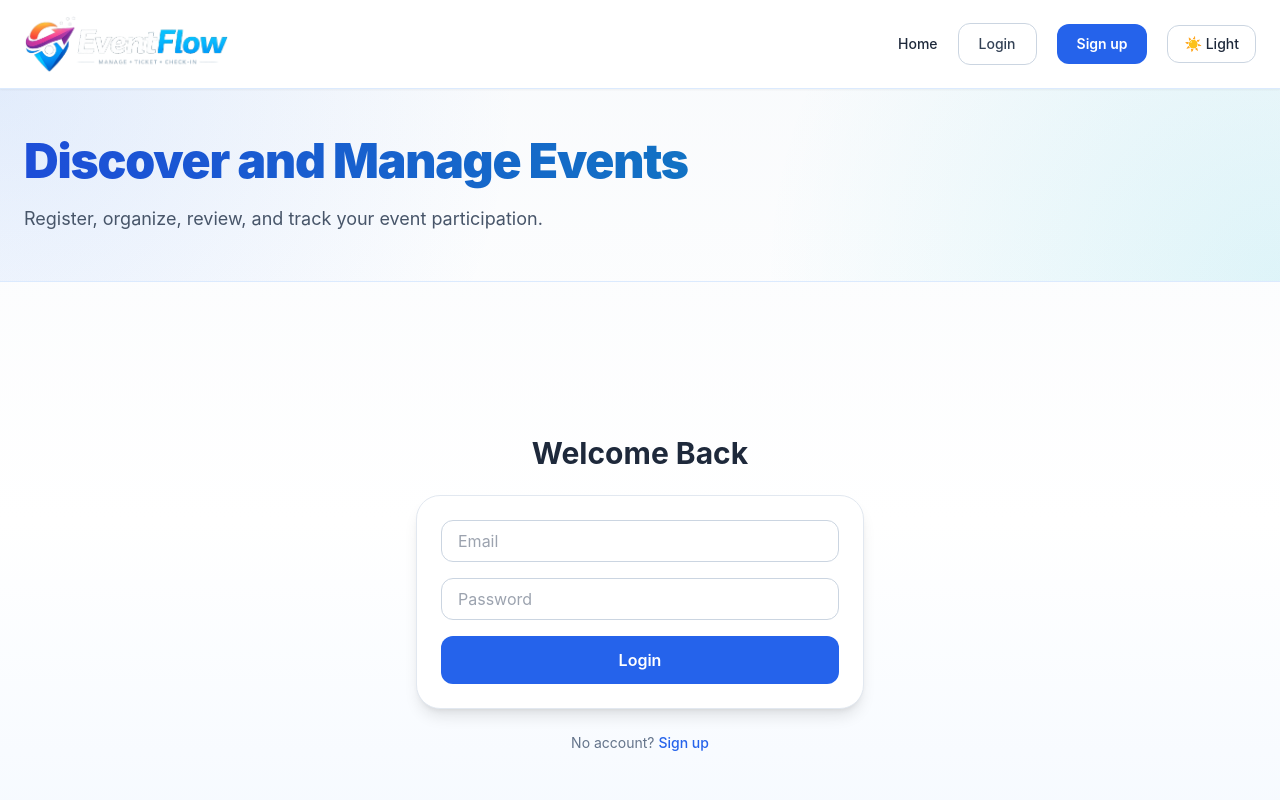
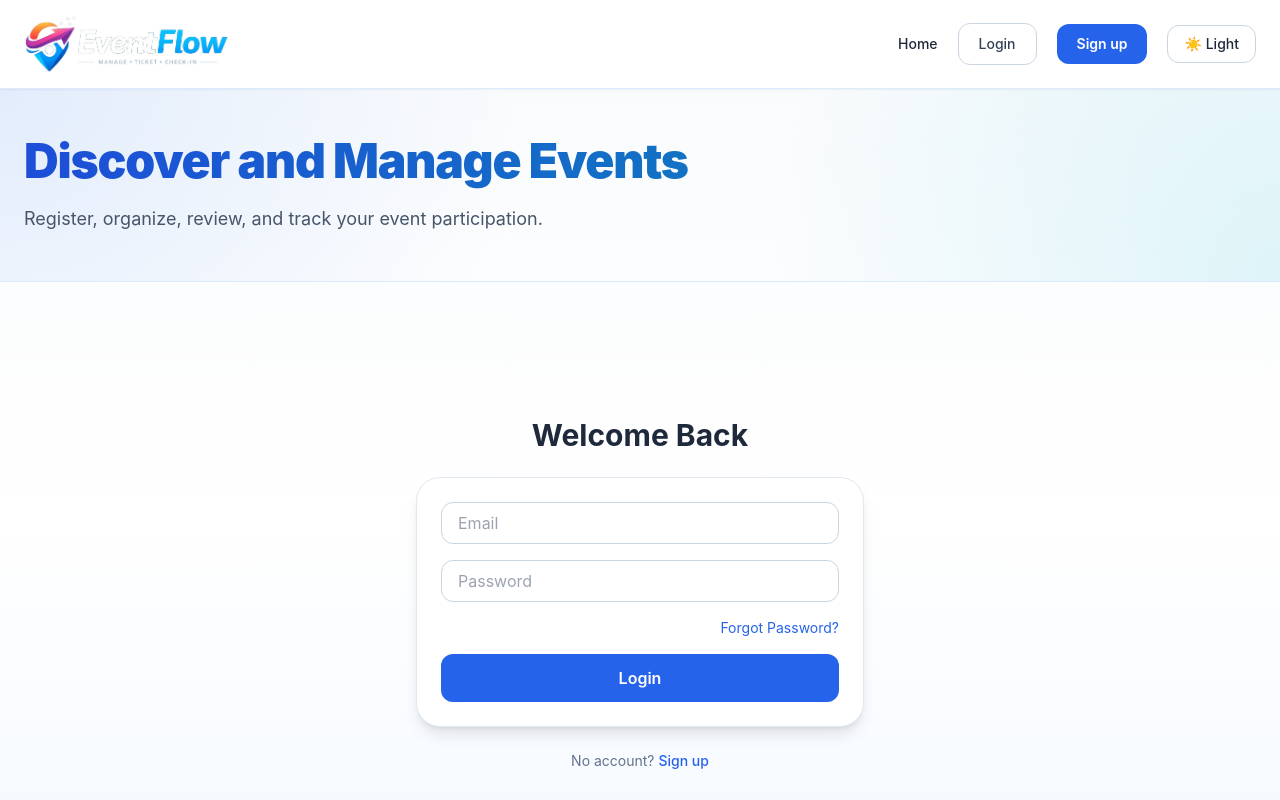
Before and after one commit to Ayush-509/EventFlow, a React (Vite) app in the folder Frontend/: page /login in a window 1280 px wide. Shown: the top 800 px of the page. Built offline with nearby package versions, Linux system fonts and the light colour scheme.

Commit message:
Refactor login form submission and input handling

```diff
--- a/Frontend/src/pages/Login.jsx
+++ b/Frontend/src/pages/Login.jsx
@@ -14,12 +14,19 @@ export default function Login() {
   async function submit(e) {
     e.preventDefault();
     setError('');
+
     try {
-      const res = await axios.post('/api/auth/login', { email, password });
+      const res = await axios.post('/api/auth/login', {
+        email,
+        password,
+      });
+
       login(res.data);
       nav('/');
     } catch (err) {
-      setError(err.response?.data?.message || 'Login failed');
+      setError(
+        err.response?.data?.message || 'Login failed'
+      );
     }
   }
 
@@ -47,9 +54,13 @@ export default function Login() {
         >
           <input
             className="input w-full px-4 py-3 rounded-xl border border-slate-300 dark:border-slate-700 bg-white dark:bg-slate-800 text-slate-800 dark:text-slate-100"
+            type="email"
             placeholder="Email"
             value={email}
-            onChange={(e) => setEmail(e.target.value)}
+            onChange={(e) =>
+              setEmail(e.target.value)
+            }
+            required
           />
 
           <input
@@ -57,10 +68,23 @@ export default function Login() {
             type="password"
             placeholder="Password"
             value={password}
-            onChange={(e) => setPassword(e.target.value)}
+            onChange={(e) =>
+              setPassword(e.target.value)
+            }
+            required
           />
 
+          <div className="flex justify-end">
+            <Link
+              to="/forgot-password"
+              className="text-sm text-blue-600 dark:text-purple-400 hover:underline"
+            >
+              Forgot Password?
+            </Link>
+          </div>
+
           <button
+            type="submit"
             className="w-full py-3 rounded-xl bg-blue-600 hover:bg-blue-700 dark:bg-purple-600 dark:hover:bg-purple-700 text-white font-semibold transition"
           >
             Login
```
